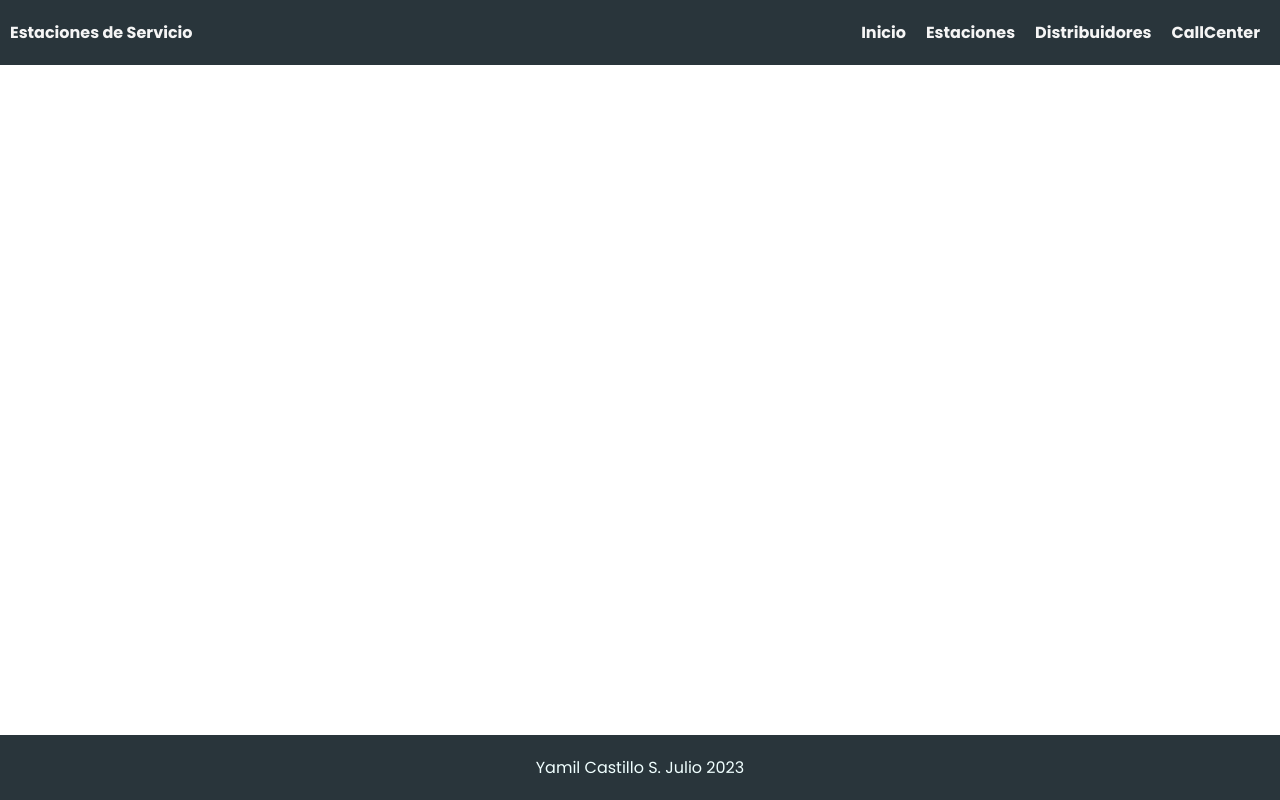
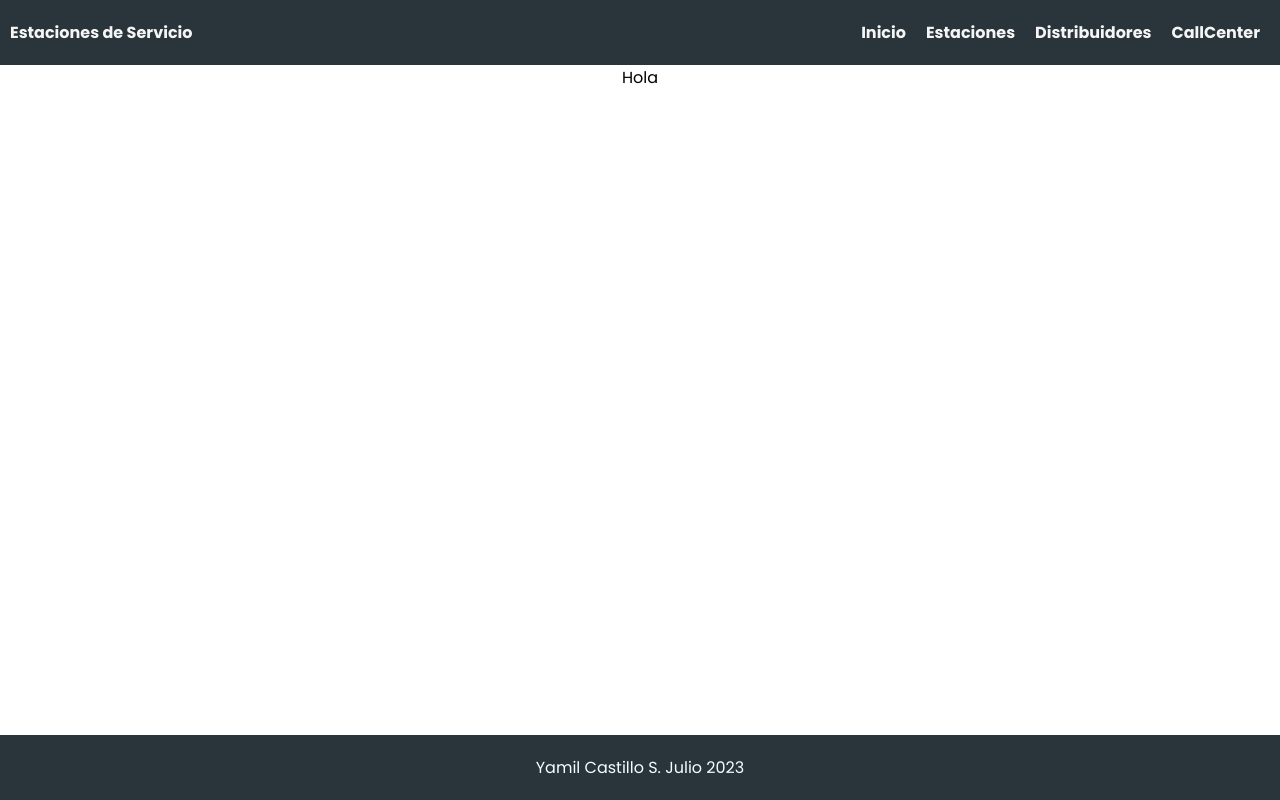
Before and after one commit to YACSCH/EstacionesServicio, a React (Vite) app: page / in a window 1280 px wide. Built offline with nearby package versions, Linux system fonts and the light colour scheme.

Commit message:
Pruebas de imagen en Home

```diff
--- a/src/components/Main/index.jsx
+++ b/src/components/Main/index.jsx
@@ -1,11 +1,13 @@
 import EstacionList from '../Views/EstacionList'
 import DistribuidoreList from '../Views/DistribuidoresList'
+import HomeList from '../Views/HomeList'
 
 const Main = ({data , type}) => {
 
     return (
       <main>
-        {type === 'estaciones' && <EstacionList estaciones ={data} />}
+         {type === 'home' && <HomeList  />}
+         {type === 'estaciones' && <EstacionList estaciones ={data} />}
         {type === 'distribuidores' && <DistribuidoreList distribuidores={data} />}
       </main>
   )
--- /dev/null
+++ b/src/components/Views/HomeList.jsx
@@ -0,0 +1,8 @@
+
+
+const HomeList = () => {
+  return (
+   <>Hola</>
+  )
+}
+export default HomeList
--- a/src/index.css
+++ b/src/index.css
@@ -45,8 +45,8 @@ main {
     display:flex;
     justify-content: center;
     flex-wrap: wrap;
+}
 
-}
 .card {
     width: 350px;
     height: auto;
@@ -54,6 +54,7 @@ main {
     border: 1px solid gray;
     border-radius: 10px;
     padding: 0.5rem;
+    box-shadow:  2px 5px rgba(185, 149, 6, 0.2);
 }
 footer {
     margin-top: auto;
--- a/src/pages/Home.jsx
+++ b/src/pages/Home.jsx
@@ -10,7 +10,7 @@ function Home() {
   return (
     <>
         <Header/>
-        <Main type = "Inicio" />
+        <Main type = "home" />
         <Footer/>
     </>
 
```
Also changed, not shown: 1 other file (tests, documents, lock files or other folders).
